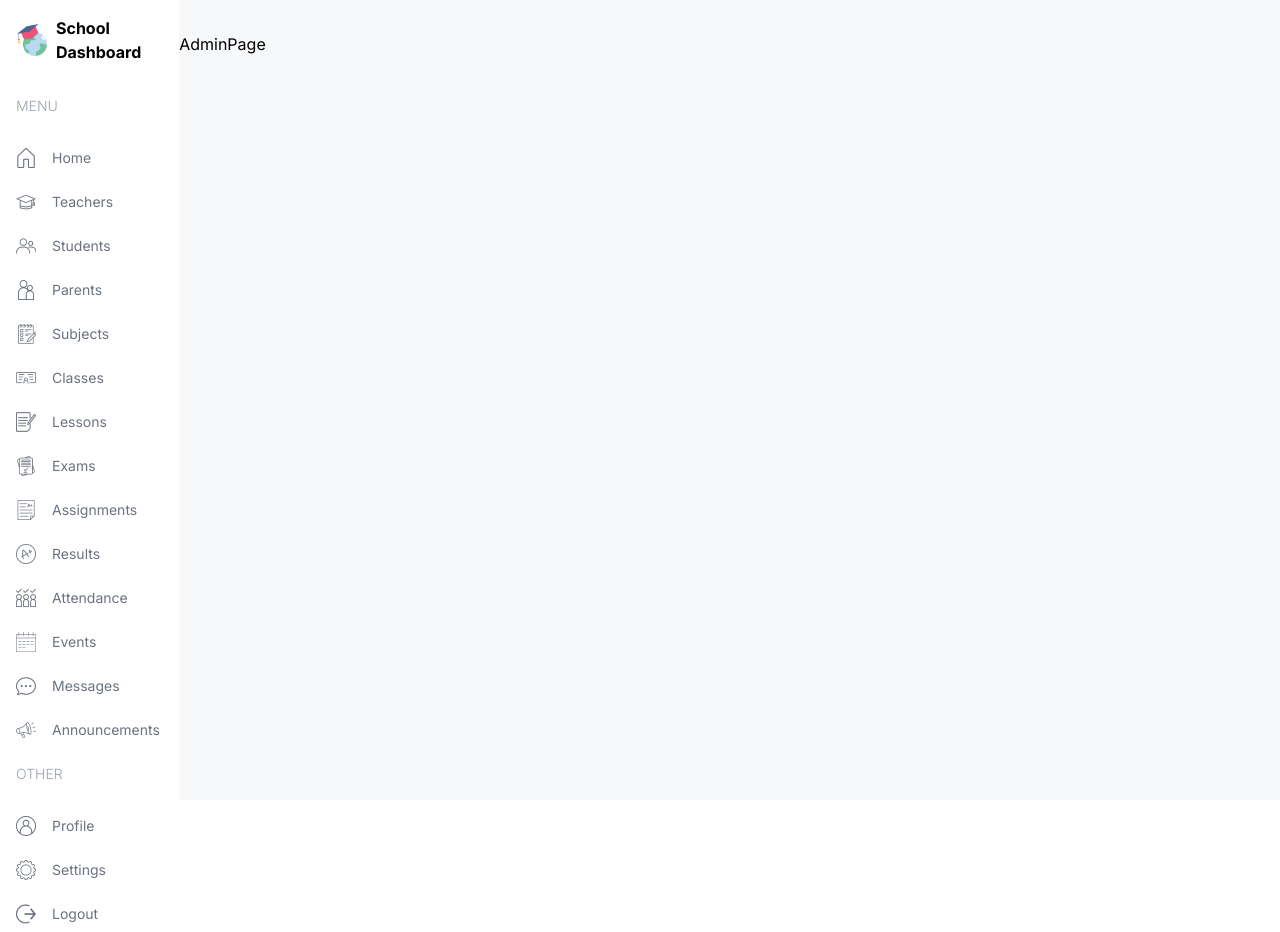
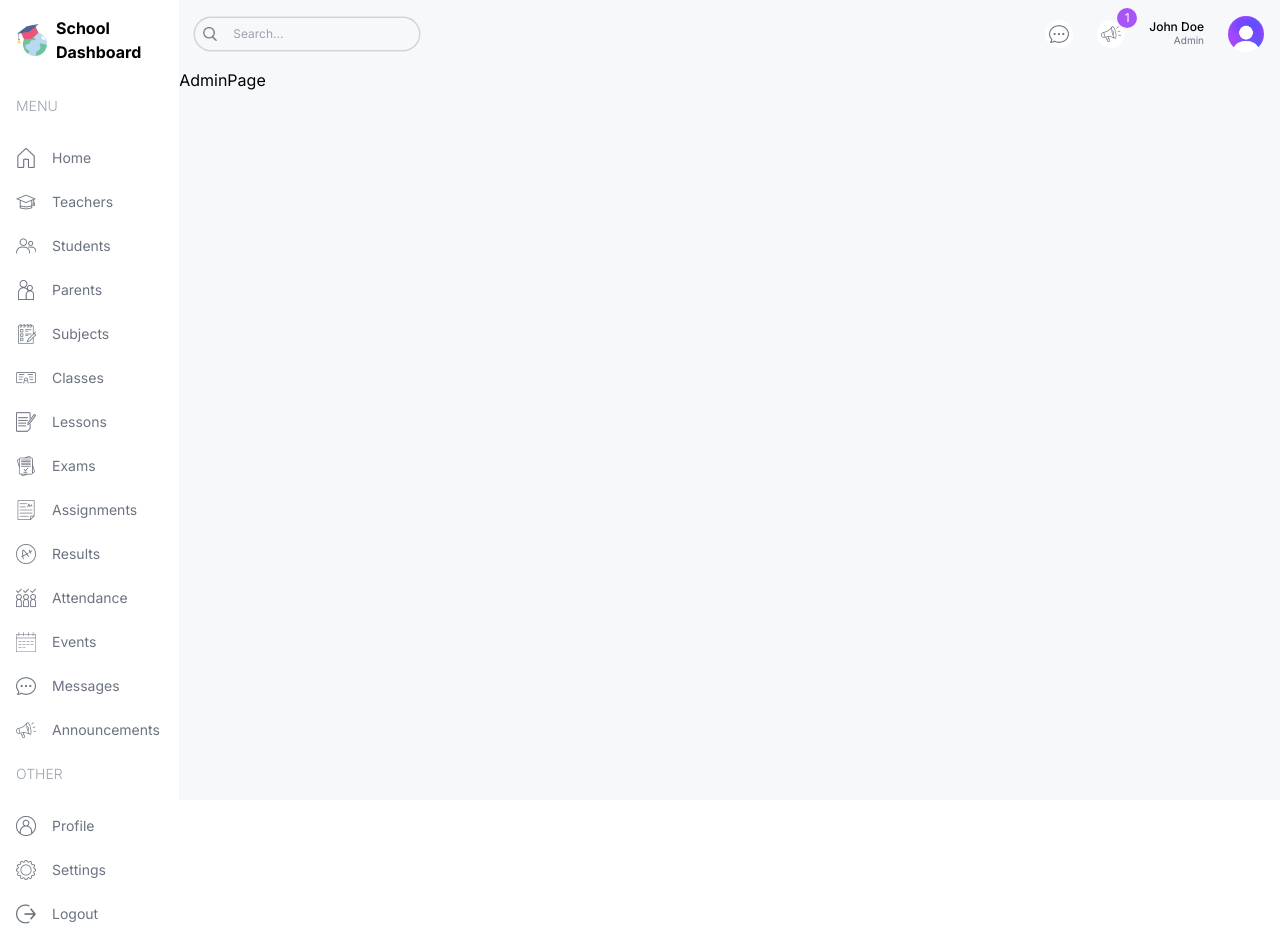
Before and after one commit to PramodLakmal/School-Management-Dashboard-UI, a Next.js app: page /admin in a window 1280 px wide. Built offline with nearby package versions, Linux system fonts and the light colour scheme.

Commit message:
Responsive Navbar Design

```diff
--- a/src/components/NavBar.tsx
+++ b/src/components/NavBar.tsx
@@ -1,12 +1,34 @@
+import Image from "next/image";
+
 const NavBar = () => {
   return (
-    <div className='flex items-center justify-between p-4'>
-        {/* SEARCH BAR */}
-        <div className=""></div>
-        {/* ICONS AND USER */}
-        <div className=""></div>
+    <div className="flex items-center justify-between p-4">
+      {/* SEARCH BAR */}
+      <div className="hidden md:flex items-center gap-2 text-xs rounded-full ring-[1.5px] ring-gray-300 px-2">
+        <Image src="/search.png" alt="" width={14} height={14} />
+        <input
+          type="text"
+          placeholder="Search..."
+          className="w-[200px] p-2 bg-transparent outline-none"
+        />
+      </div>
+      {/* ICONS AND USER */}
+      <div className='flex items-center gap-6 justify-end w-full'>
+        <div className='bg-white rounded-full w-7 h-7 flex items-center justify-center cursor-pointer'>
+          <Image src="/message.png" alt="" width={20} height={20}/>
+        </div>
+        <div className='bg-white rounded-full w-7 h-7 flex items-center justify-center cursor-pointer relative'>
+          <Image src="/announcement.png" alt="" width={20} height={20}/>
+          <div className='absolute -top-3 -right-3 w-5 h-5 flex items-center justify-center bg-purple-500 text-white rounded-full text-xs'>1</div>
+        </div>
+        <div className='flex flex-col'>
+          <span className="text-xs leading-3 font-medium">John Doe</span>
+          <span className="text-[10px] text-gray-500 text-right">Admin</span>
+        </div>
+        <Image src="/avatar.png" alt="" width={36} height={36} className="rounded-full"/>
+      </div>
     </div>
-  )
-}
+  );
+};
 
-export default NavBar
+export default NavBar;
```
